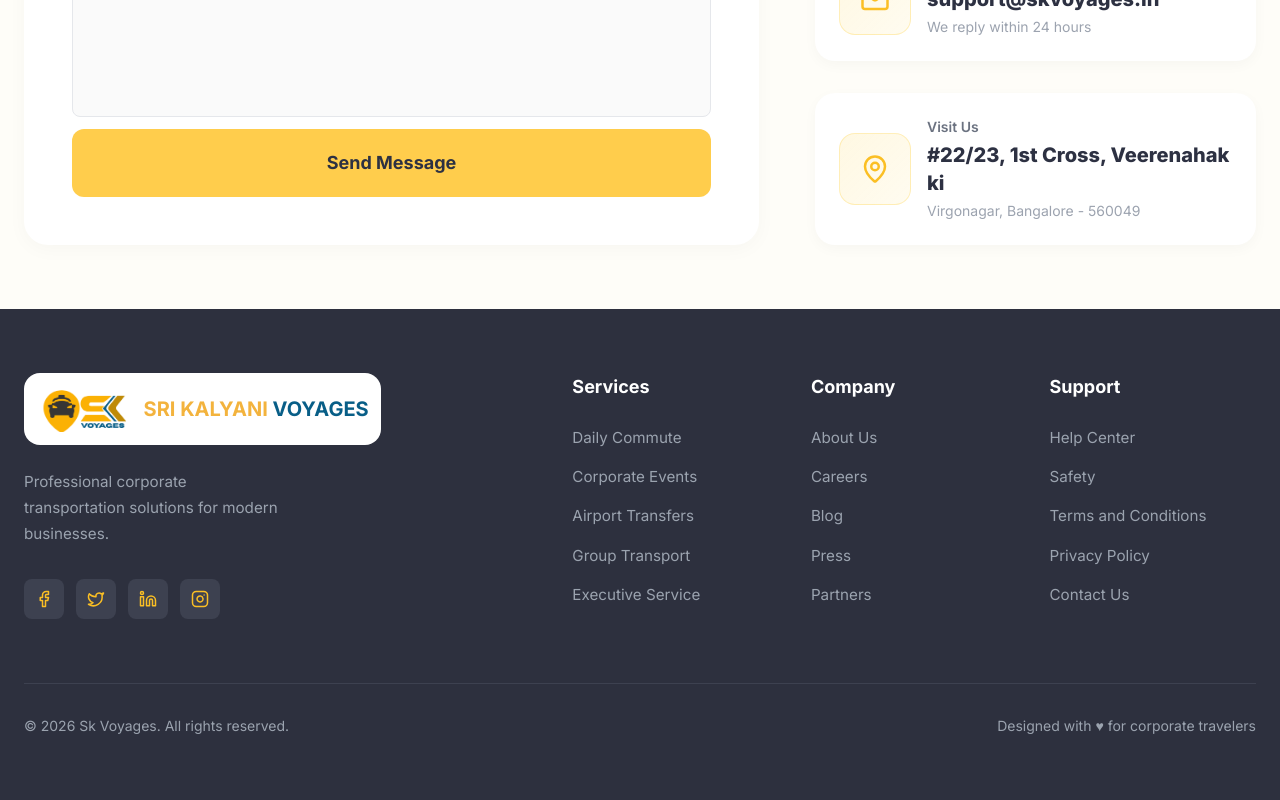
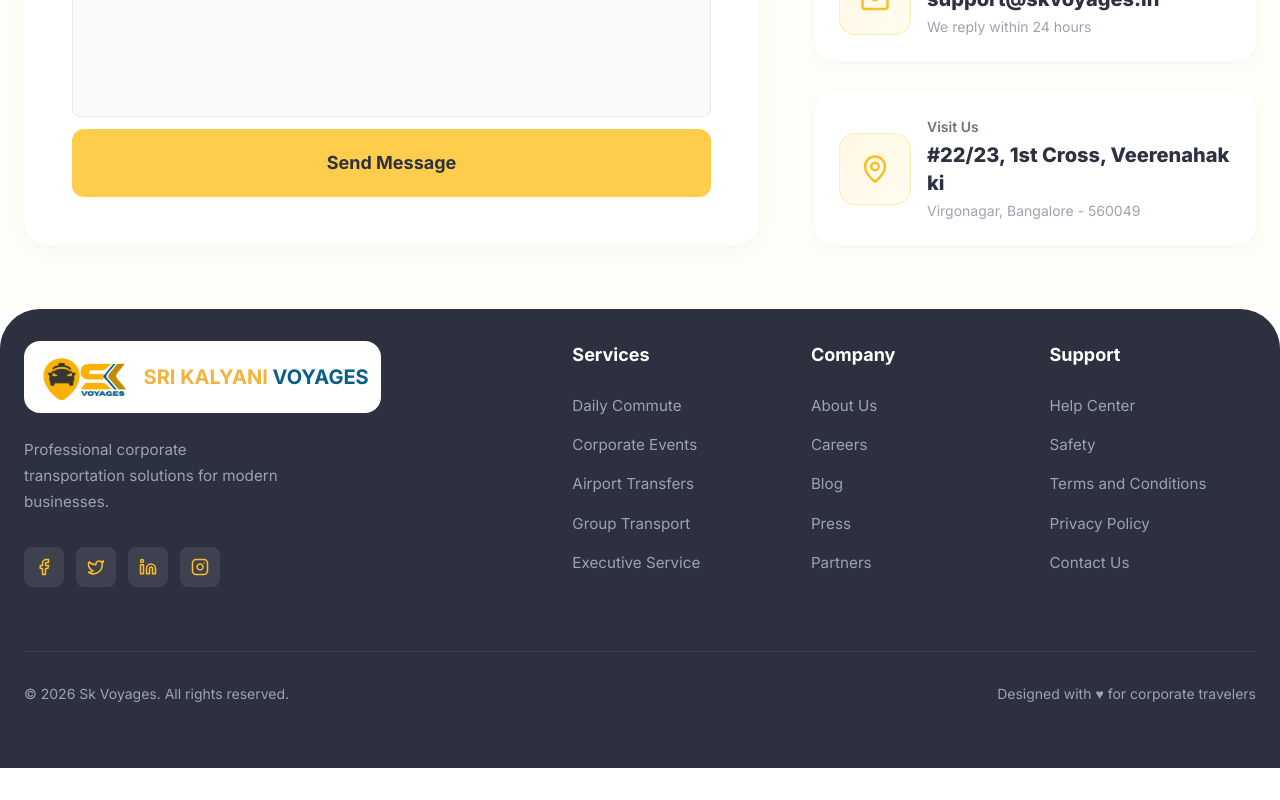
Before and after one commit to Rohithakur027/Sk_Travel_landing_page, a Next.js app: page / in a window 1280 px wide. Shown: the part 7281-8081 px from the top of the page. After the commit the page ends 8049 px from the top, so only its background shows below. Built offline with nearby package versions, Linux system fonts and the light colour scheme; a web font is replaced by a local one.

Commit message:
footer iterations 1

```diff
--- a/components/layout/Footer.tsx
+++ b/components/layout/Footer.tsx
@@ -27,7 +27,7 @@ export default function Footer() {
     ].join(' ');
 
   return (
-    <footer className="bg-[#2d303e] py-16 text-[#9ba3af]">
+    <footer className="rounded-t-[2.5rem] bg-[#2d303e] pb-16 pt-8 text-[#9ba3af]">
       <div className="mx-auto w-full max-w-[1480px] px-6">
         <div className="mb-16 grid grid-cols-1 gap-12 md:grid-cols-[2.5fr_1fr_1fr_1fr] md:gap-8">
           <div className="flex flex-col">
```
